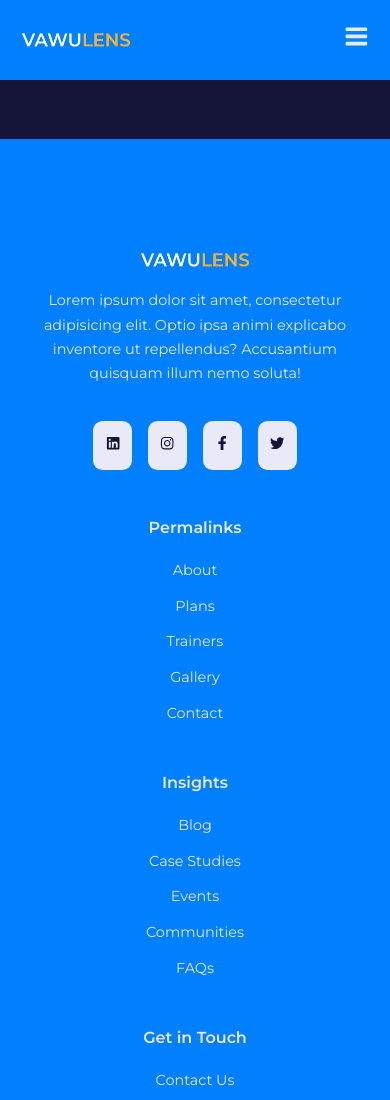
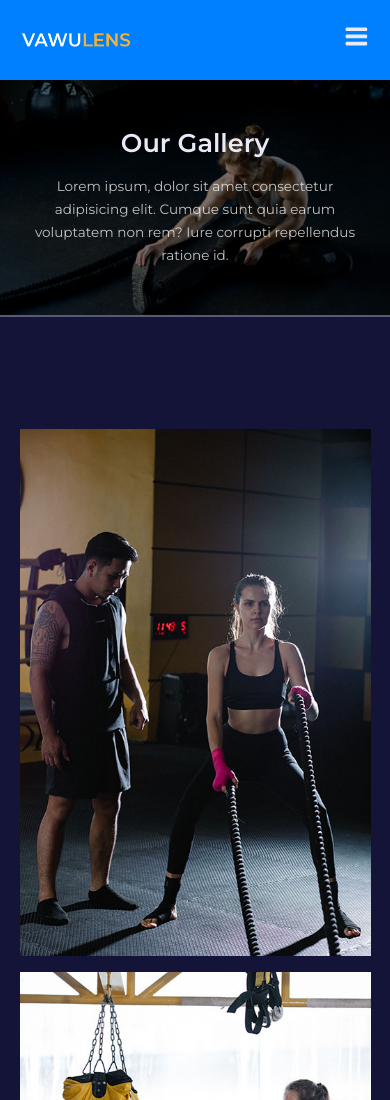
Before and after one commit to WerbethAraujo/website-with-react, a React (Create React App) app: page /gallery in a window 390 px wide. Shown: the top 1100 px of the page. Built offline with nearby package versions, Linux system fonts and the light colour scheme.

Commit message:
feat: gallery page done

```diff
--- a/src/pages/gallery/Gallery.jsx
+++ b/src/pages/gallery/Gallery.jsx
@@ -1,7 +1,33 @@
+import Header from '../../components/Header';
+import headerImage from '../../images/header_bg_3.jpg';
+
 import './gallery.css';
 
 const Gallery = () => {
-  return <div>Gallery</div>;
+  const imagesLenght = 15;
+  const images = [];
+
+  for (let i = 1; i <= imagesLenght; i++) {
+    images.push(require(`../../images/gallery${i}.jpg`));
+  }
+  return (
+    <>
+      <Header image={headerImage} title='Our Gallery'>
+        Lorem ipsum, dolor sit amet consectetur adipisicing elit. Cumque sunt
+        quia earum voluptatem non rem? Iure corrupti repellendus ratione id.
+      </Header>
+
+      <section className='gallery'>
+        <div className='container gallery__container'>
+          {images.map((image, index) => (
+            <article key={index}>
+              <img src={image} alt={`gallery images ${index + 1}`} />
+            </article>
+          ))}
+        </div>
+      </section>
+    </>
+  );
 };
 
 export default Gallery;
--- a/src/pages/gallery/gallery.css
+++ b/src/pages/gallery/gallery.css
@@ -0,0 +1,31 @@
+.gallery__container {
+  display: grid;
+  grid-template-columns: repeat(3, 1fr);
+}
+
+.gallery__container article {
+  border: 1rem solid transparent;
+  transition: var(--transition);
+}
+
+.gallery__container article:hover {
+  border-color: var(--color-gray-500);
+}
+
+@media screen and (max-width: 1024px) {
+  .gallery__container {
+    grid-template-columns: 1fr 1fr;
+    gap: 2rem;
+  }
+
+  .gallery__container article {
+    border: 0;
+  }
+}
+
+@media screen and (max-width: 600px) {
+  .gallery__container {
+    grid-template-columns: 1fr;
+    gap: 1rem;
+  }
+}
```
